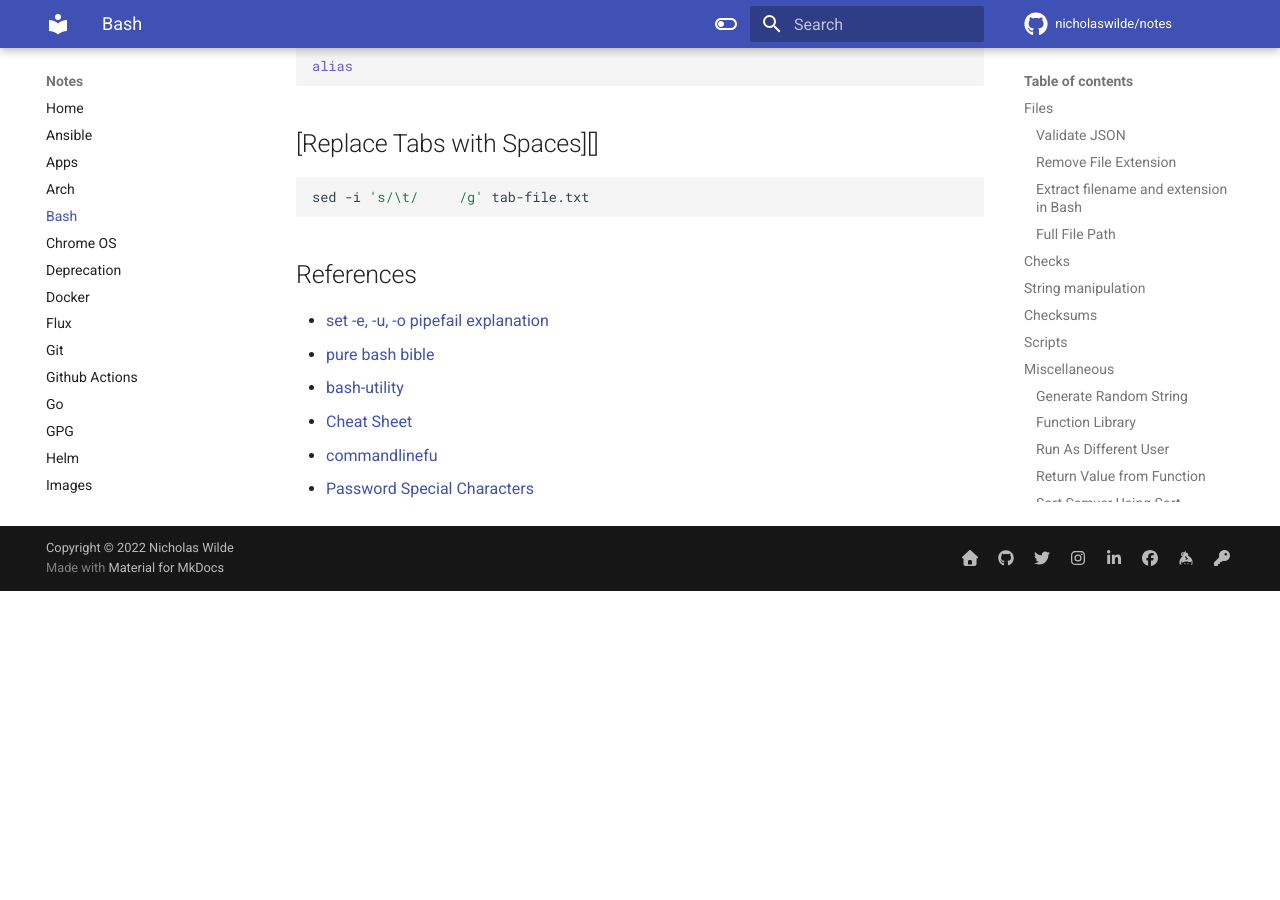
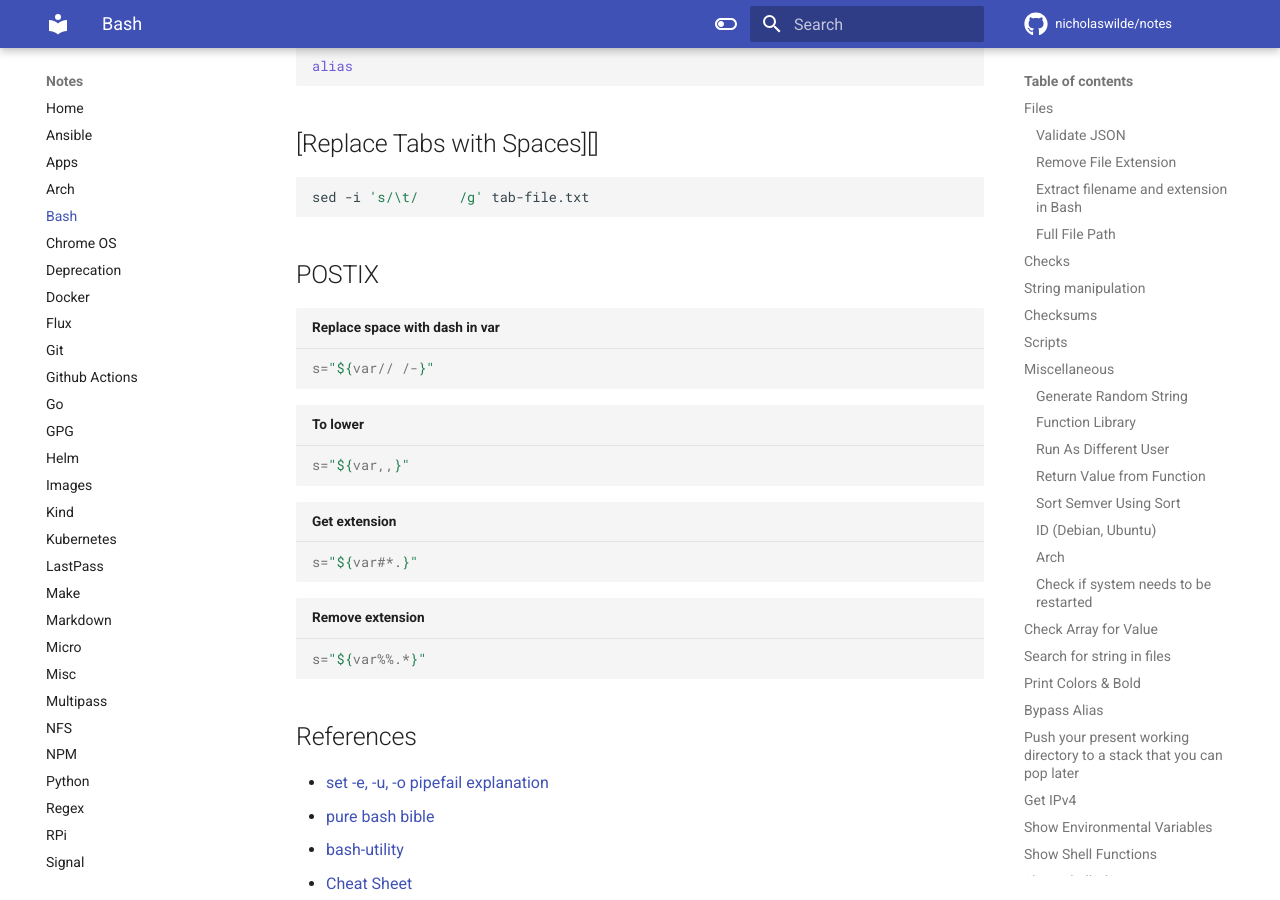
Before and after one commit to nicholaswilde/notes, an MkDocs documentation site: the page built from docs/bash.md, in a window 1280 px wide and 900 px high, scrolled down 9928 px. Built offline with MkDocs 1.6.1 and Material for MkDocs 9.7.7, drawn with Linux system fonts in a browser that asks for light colours; comment, search, counter and statistics services are not loaded; before the commit the page ends 10519 px from its top, so only the background shows below that.

Commit message:
Update bash.md

````diff
--- a/docs/bash.md
+++ b/docs/bash.md
@@ -521,6 +521,24 @@ alias
 sed -i 's/\t/     /g' tab-file.txt
 ```
 
+## POSTIX
+
+```shell title="Replace space with dash in var"
+s="${var// /-}"
+```
+
+```shell title="To lower"
+s="${var,,}"
+```
+
+```shell title="Get extension"
+s="${var#*.}"
+```
+
+```shell title="Remove extension"
+s="${var%%.*}"
+```
+
 ## References
 
 * [set -e, -u, -o pipefail explanation](https://gist.github.com/mohanpedala/1e2ff5661761d3abd0385e8223e16425)
````
